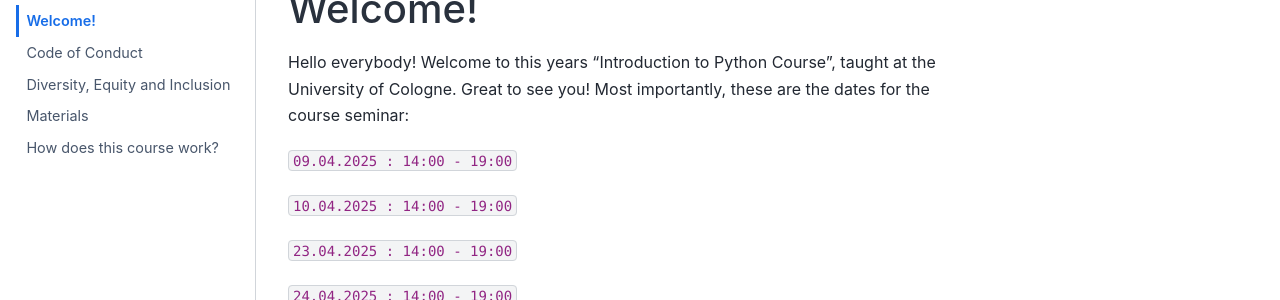
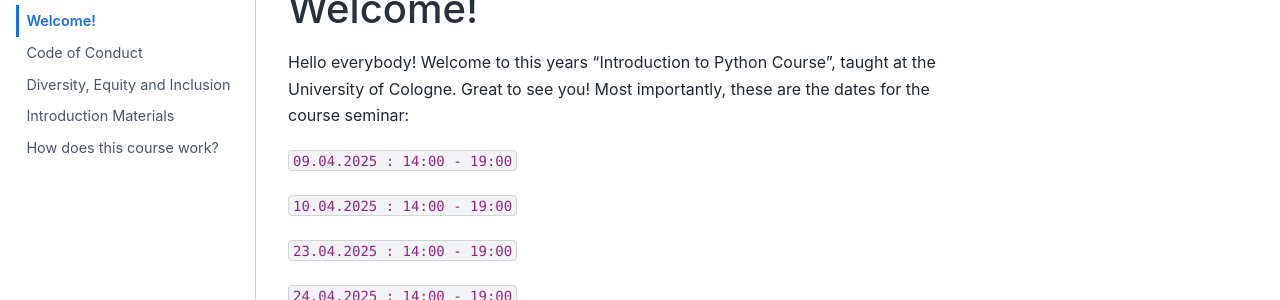
Before and after one commit to JNPauli/IntroductionToPython, a Jupyter Book: the page built from content/index.md, in a window 1280 px wide. Shown: the part 329-629 px from the top of the page. Built offline with Jupyter Book 1.0.4 settings and Sphinx 7.4.7 and the Sphinx Book theme 1.1.4, drawn with Linux system fonts in a browser that asks for light colours.

Commit message:
renamed introduction to introduction materials

```diff
--- a/content/BasicConcepts.md
+++ b/content/BasicConcepts.md
@@ -1,4 +1,4 @@
-# Materials
+## Introduction Materials
 
 <iframe src="https://docs.google.com/presentation/d/e/2PACX-1vS_-RSghXiJyiN3_BVyhAWv8E9Lg--imiXehZq3rqKARFtI68wMaDxQdrjmtqn35OODIUFKIag64WNz/pubembed?start=true&loop=false&delayms=3000" frameborder="0" width="640" height="389" allowfullscreen="true" mozallowfullscreen="true" webkitallowfullscreen="true"></iframe>
 
```
